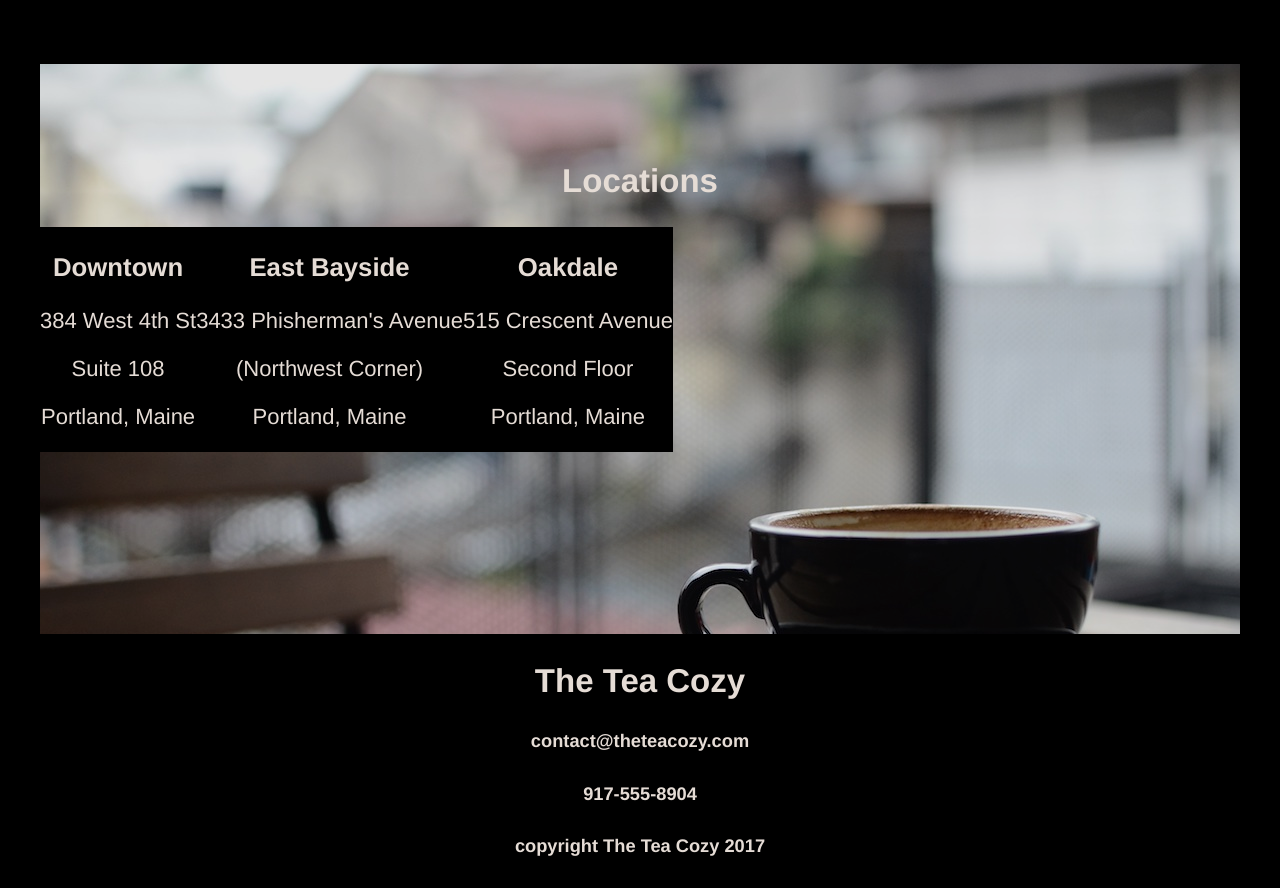
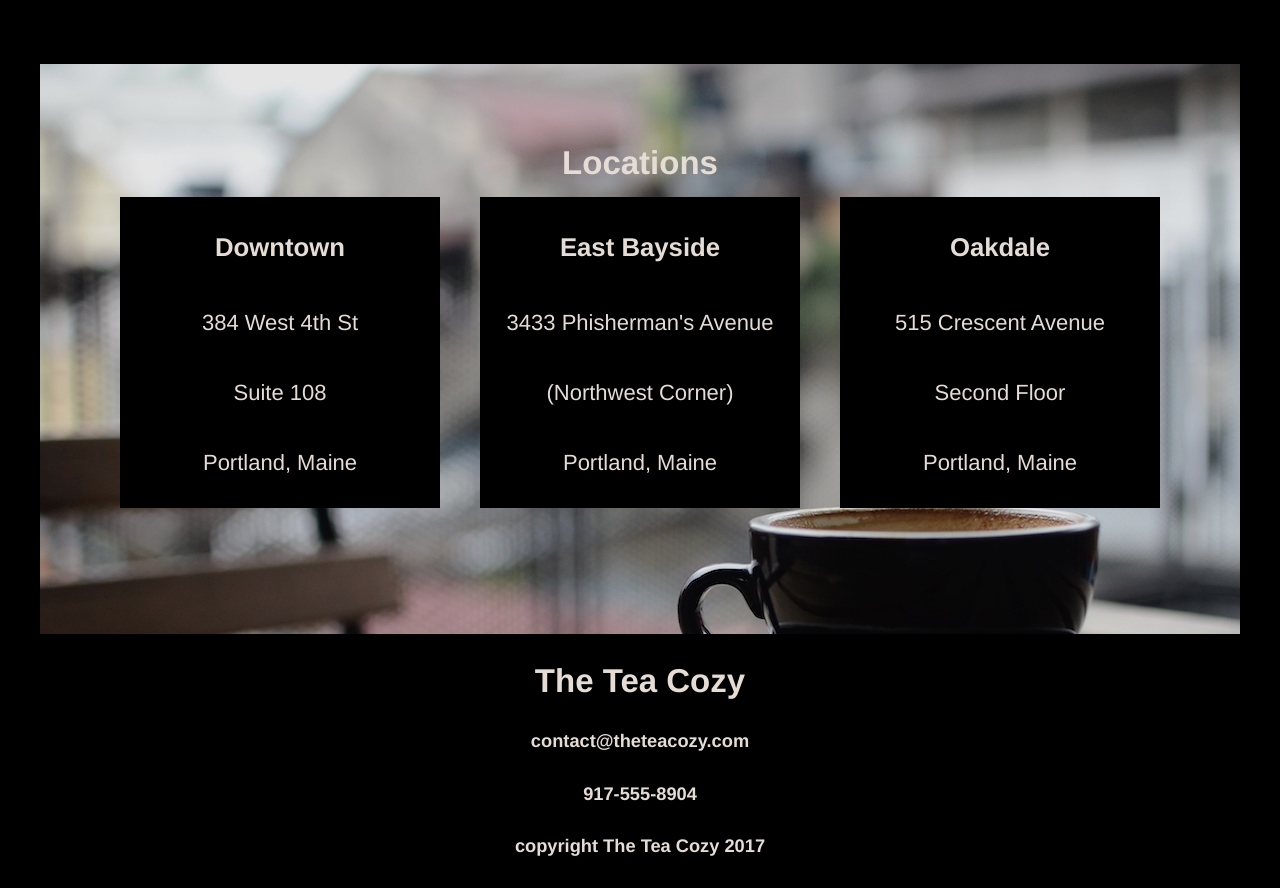
Before and after one commit to Tyler-Meador/teacozy, a plain HTML site: page index.html in a window 1280 px wide. Shown: the part 1500-2388 px from the top of the page. Drawn offline with Linux system fonts and the light colour scheme.

Commit message:
locations css finish

```diff
--- a/resources/css/style.css
+++ b/resources/css/style.css
@@ -103,8 +103,22 @@ a{
 
 .location-container{
   display: flex;
+  justify-content: center;
+  margin: 5px auto;
+}
+
+.location-main h2{
+  margin: 0;
+  padding: 10px;
 }
 
 .location-item{
   background-color: black;
+  width: 300px;
+  margin: 0px 20px;
+  padding: 10px;
+  display: flex;
+  flex-direction: column;
+  justify-content: center;
+  opacity: 1;
 }
```
